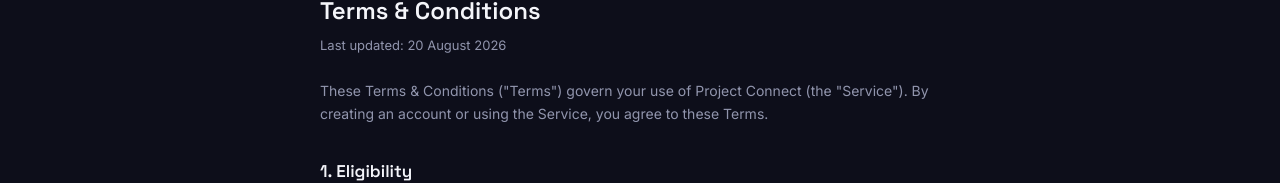
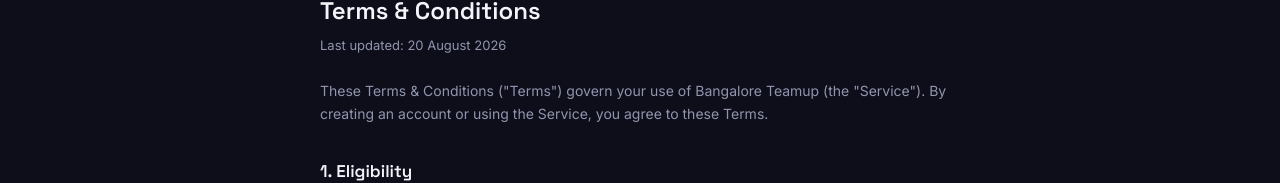
Before and after one commit to Darkcrisx7/project-connect, a Next.js app: page /terms in a window 1280 px wide. Shown: the part 134-317 px from the top of the page. Built offline with nearby package versions, Linux system fonts and the light colour scheme.

Commit message:
Update page.tsx

```diff
--- a/app/terms/page.tsx
+++ b/app/terms/page.tsx
@@ -9,7 +9,7 @@
         <p className="mt-2 text-[13px]">Last updated: 20 August 2026</p>
 
         <p className="mt-6">
-          These Terms &amp; Conditions (&quot;Terms&quot;) govern your use of Project Connect
+          These Terms &amp; Conditions (&quot;Terms&quot;) govern your use of Bangalore Teamup
           (the &quot;Service&quot;). By creating an account or using the Service, you agree to
           these Terms.
         </p>
```
